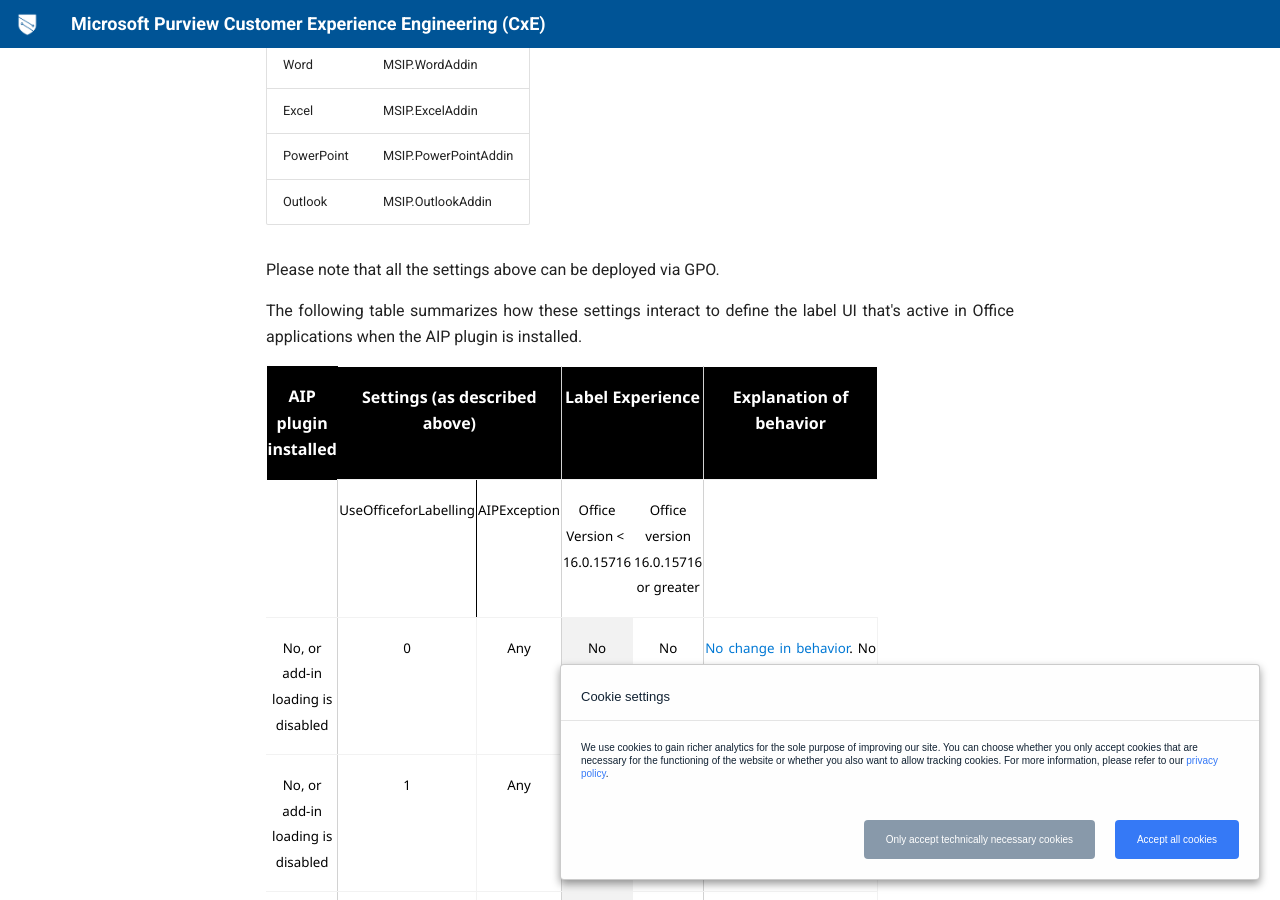
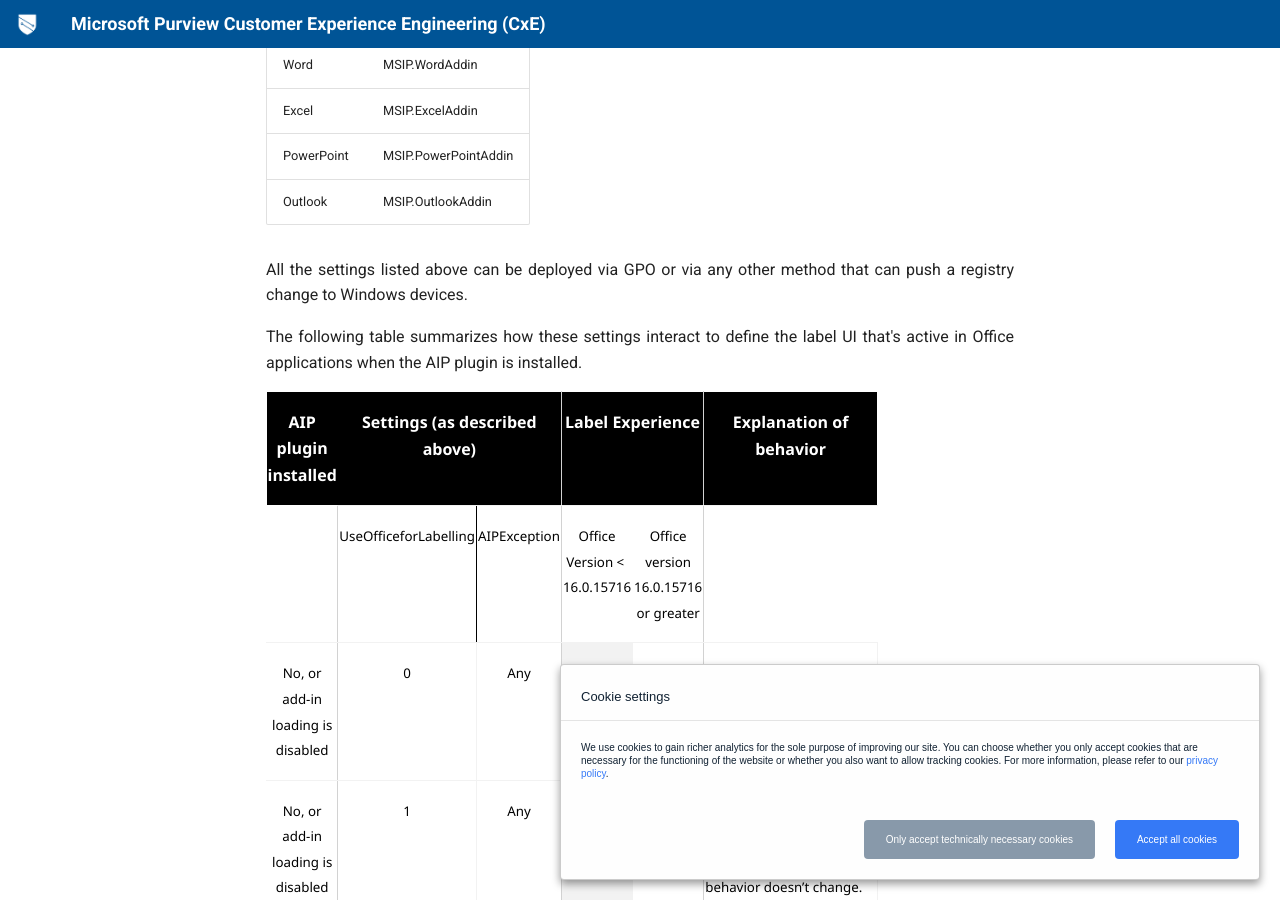
Before and after one commit to microsoft/ComplianceCxE, an MkDocs documentation site: the page built from docs/playbooks/AIP2MIPResources/AIP2MIPSwitch.md, in a window 1280 px wide and 900 px high, scrolled down 925 px. Built offline with MkDocs 1.6.1 and Material for MkDocs 9.7.7, drawn with Linux system fonts in a browser that asks for light colours.

Commit message:
Update AIP2MIPSwitch.md

```diff
--- a/docs/playbooks/AIP2MIPResources/AIP2MIPSwitch.md
+++ b/docs/playbooks/AIP2MIPResources/AIP2MIPSwitch.md
@@ -15,7 +15,7 @@
  | PowerPoint | MSIP.PowerPointAddin |
  | Outlook | MSIP.OutlookAddin |
 
-Please note that all the settings above can be deployed via GPO.
+All the settings listed above can be deployed via GPO or via any other method that can push a registry change to Windows devices.
 
 The following table summarizes how these settings interact to define the label UI that's active in Office applications when the AIP plugin is installed.
 
```
